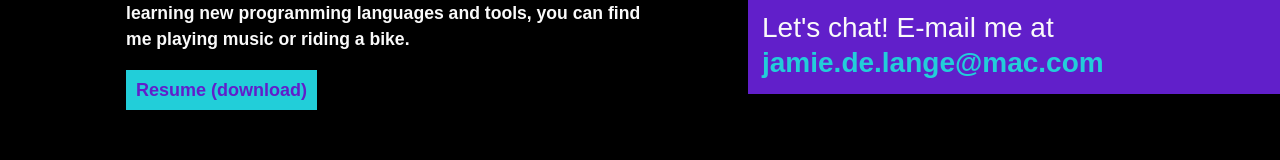
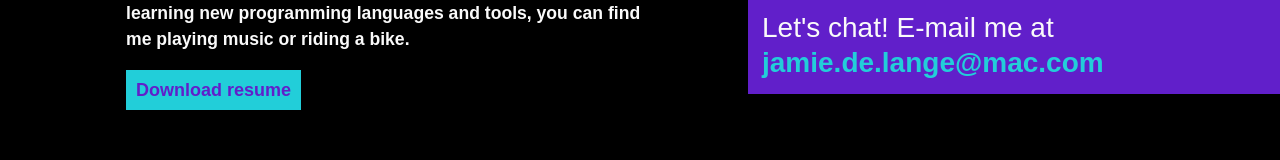
Before and after one commit to jamiedelange/portfolio-react, a React (Create React App) app: page / in a window 1280 px wide. Shown: the part 517-677 px from the top of the page. Built offline with nearby package versions, Linux system fonts and the light colour scheme.

Commit message:
edit resume button

```diff
--- a/src/components/About/index.js
+++ b/src/components/About/index.js
@@ -19,7 +19,7 @@ function About() {
             find me playing music or riding a bike.
             </p>
             <div className="download">
-                    <a className="download-text"href="../../assets/resume.pdf" download>Resume (download)</a>
+                    <a className="download-text" href="../../assets/resume.pdf">Download resume</a>
             </div>
         </div>
         <div className="portrait-column">
```
